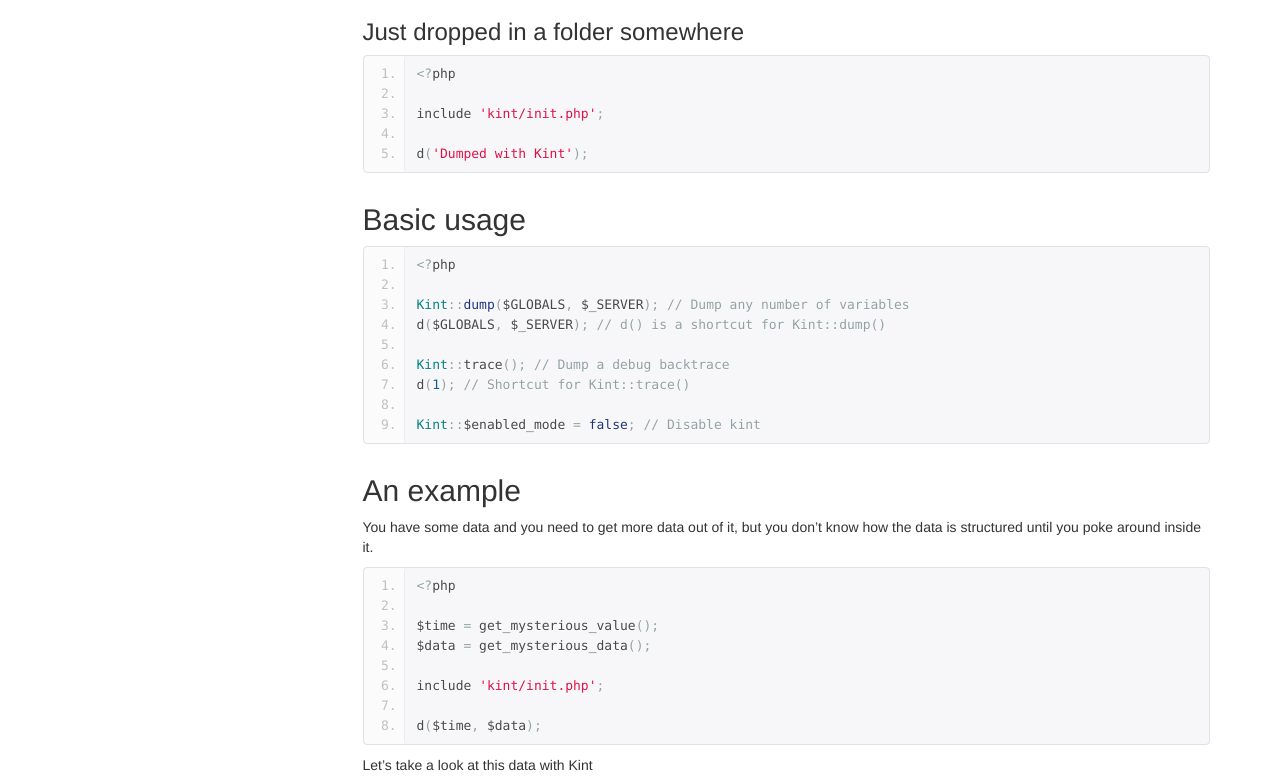
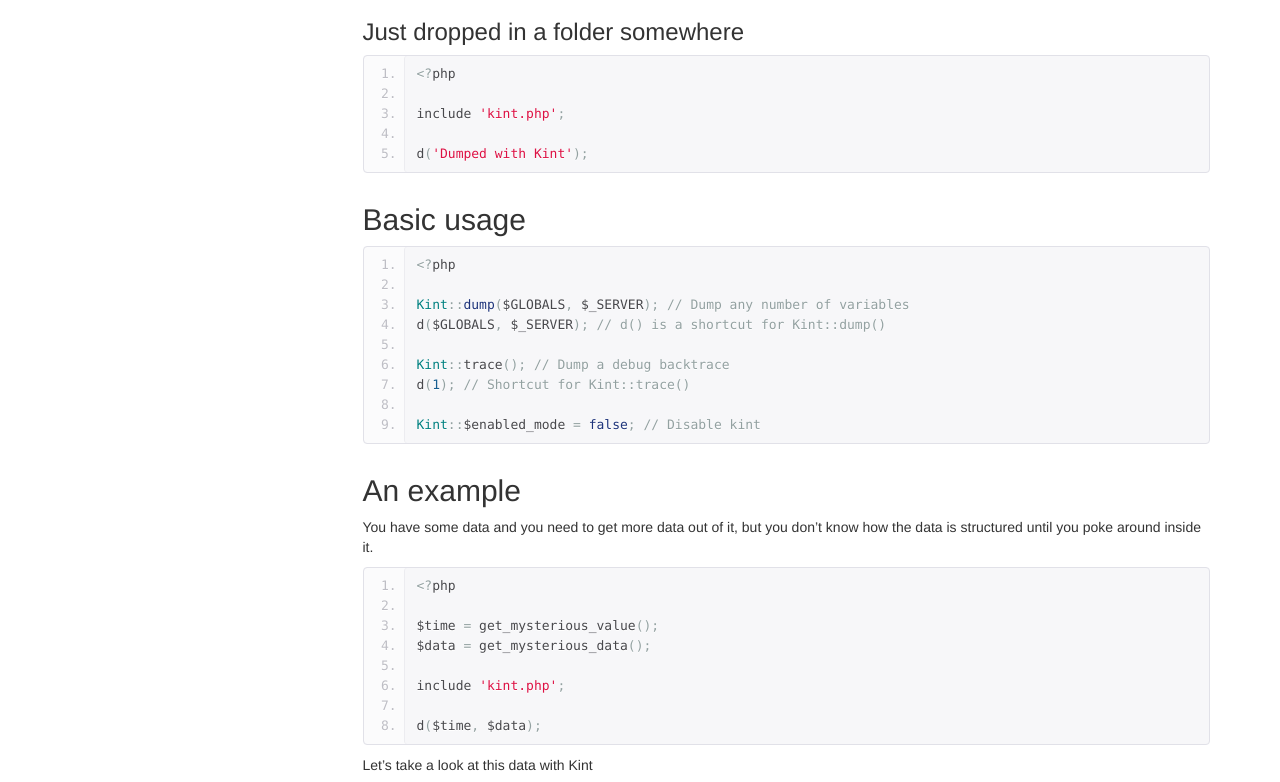
Before and after one commit to kint-php/kint, a Jekyll site: the page built from index.md, in a window 1280 px wide. Shown: the part 1076-1858 px from the top of the page. Built offline with Jekyll 4.4.1, drawn with Linux system fonts in a browser that asks for light colours; nearby versions of some CDN libraries.

```diff
--- a/_layouts/default.html
+++ b/_layouts/default.html
@@ -27,7 +27,7 @@
     <div class="actions-bar" data-spy="affix" data-offset-top="{{ site.affix_offset }}">
         <div class="container">
             <ul class="nav nav-pills">
-                <li class="active"><a href="https://github.com/kint-php/kint/archive/master.zip">Download</a></li>
+                <li class="active"><a href="https://raw.githubusercontent.com/kint-php/kint/master/build/kint.php">Download</a></li>
                 <li><a href="https://github.com/kint-php/kint/" target="_blank">Github</a></li>
                 <li>
                     <a class="dropdown-toggle" data-toggle="dropdown" href="#">
--- a/index.md
+++ b/index.md
@@ -50,7 +50,7 @@ d('Dumped with Kint');</pre>
 
 <pre class="prettyprint linenums"><?php
 
-include 'kint/init.php';
+include 'kint.php';
 
 d('Dumped with Kint');</pre>
 
@@ -82,7 +82,7 @@ You have some data and you need to get more data out of it, but you don't know h
 $time = get_mysterious_value();
 $data = get_mysterious_data();
 
-include 'kint/init.php';
+include 'kint.php';
 
 d($time, $data);
 </pre>
```
Also changed, not shown: advanced.md (+2 -0 lines).
